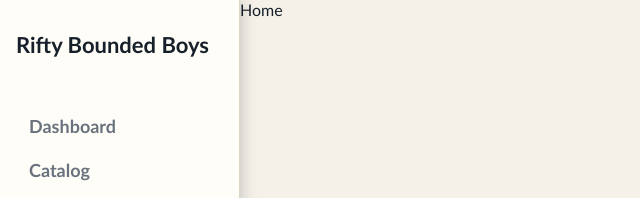
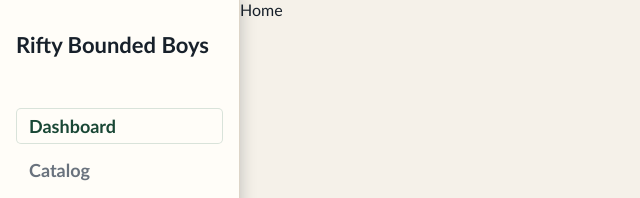
Before and after one commit to teunwiersma/Riftbound, a Next.js app: page / in a window 1280 px wide. Shown: the top 198 px of the page, without its empty margins (0-640 px from the left). Built offline with nearby package versions, Linux system fonts and the light colour scheme.

Commit message:
feat: active state on nav

```diff
--- /dev/null
+++ b/app/components/navigation/config/urls.ts
@@ -0,0 +1,10 @@
+type Urls = {
+  href: string;
+  name: string;
+}[];
+
+export const URLS = [
+  { href: '/', name: 'Dashboard' },
+  { href: '/page/catalog', name: 'Catalog' },
+  { href: '/page/collection', name: 'Collection' },
+] as const satisfies Urls;
--- a/app/components/navigation/navigation.module.css
+++ b/app/components/navigation/navigation.module.css
@@ -38,6 +38,7 @@
     border-color 0.25s;
 }
 
+.navigation a.active,
 .navigation a:hover {
   color: var(--nav-text-color-hover);
   background-color: var(--nav-text-background-color);
--- a/app/components/navigation/navigation.tsx
+++ b/app/components/navigation/navigation.tsx
@@ -1,22 +1,32 @@
+"use client";
+
 import Link from "next/link";
+import { usePathname } from "next/navigation";
 
-import style from './navigation.module.css'
+import style from "./navigation.module.css";
+import { URLS } from "./config/urls";
 
 export default function Navigation() {
   return (
     <div className={style.navigation}>
       <h1>Rifty Bounded Boys</h1>
       <nav>
-        <Link href='/'>
-          Dashboard
-        </Link>
-        <Link href='/page/catalog'>
-          Catalog
-        </Link>
-        <Link href='/page/collection'>
-          Collection
-        </Link>
+        <NavElements />
       </nav>
     </div>
-  )
+  );
 }
+
+function NavElements() {
+  const pathname = usePathname();
+
+  return URLS.map(({ href, name }, key) => (
+    <Link
+      href={href}
+      key={key}
+      className={href === pathname ? style.active : ""}
+    >
+      {name}
+    </Link>
+  ));
+}
```
